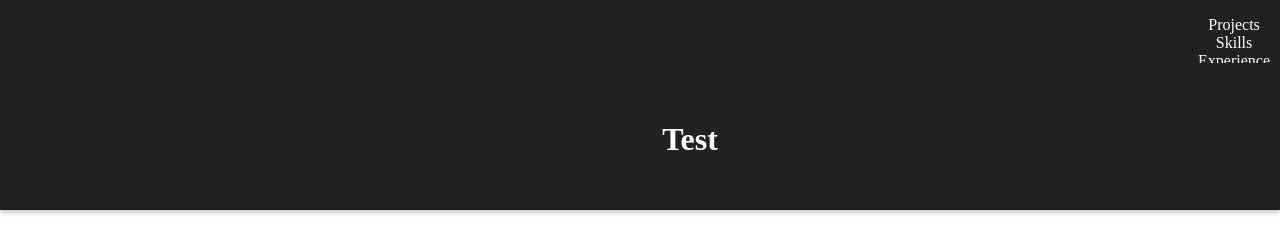
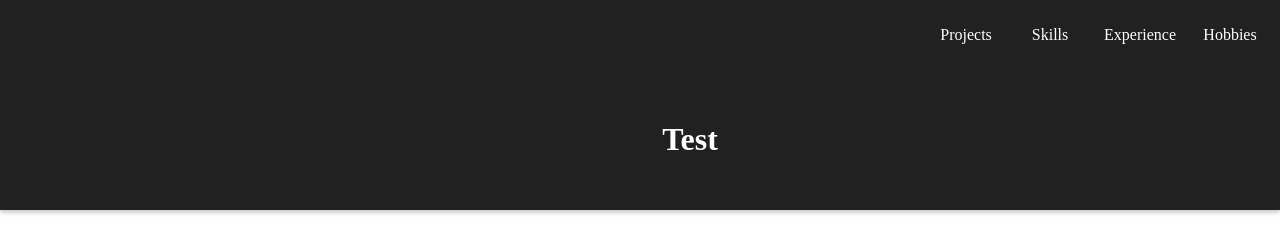
Before and after one commit to Right2Drive/Portfolio, a website: page public/index.html in a window 1280 px wide. Shown: the top 252 px of the page. Drawn offline with nearby package versions, Linux system fonts and the light colour scheme.

Commit message:
reorganizing navigation list horizontally

```diff
--- a/public/components/header/header.html
+++ b/public/components/header/header.html
@@ -77,7 +77,17 @@
     }
 
     .nav-item {
+        display: inline-block;
         list-style: none;
+        margin: 0;
+        padding: 10px;
+        min-width: 60px;
+        max-width: 150px;
+        height: 100%;
+    }
+
+    .nav-item a {
+
     }
 
 </style>
```
